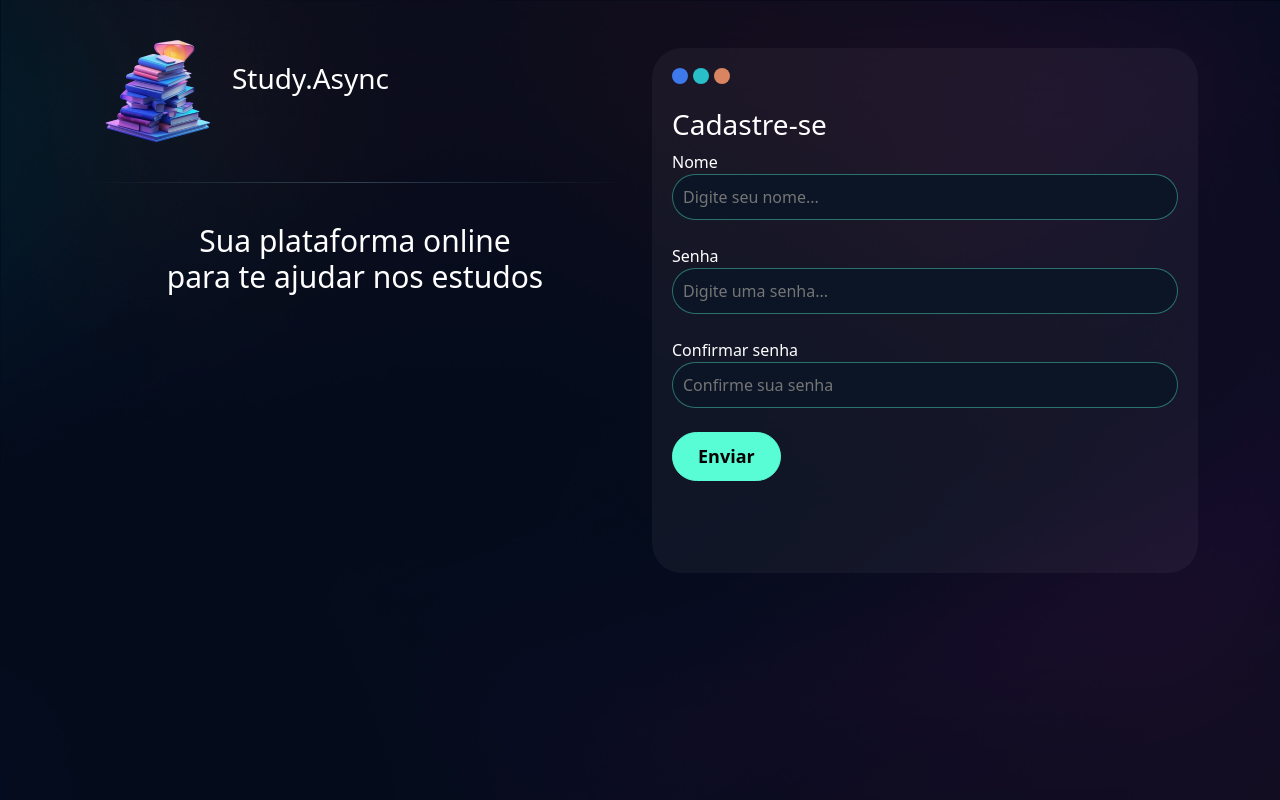
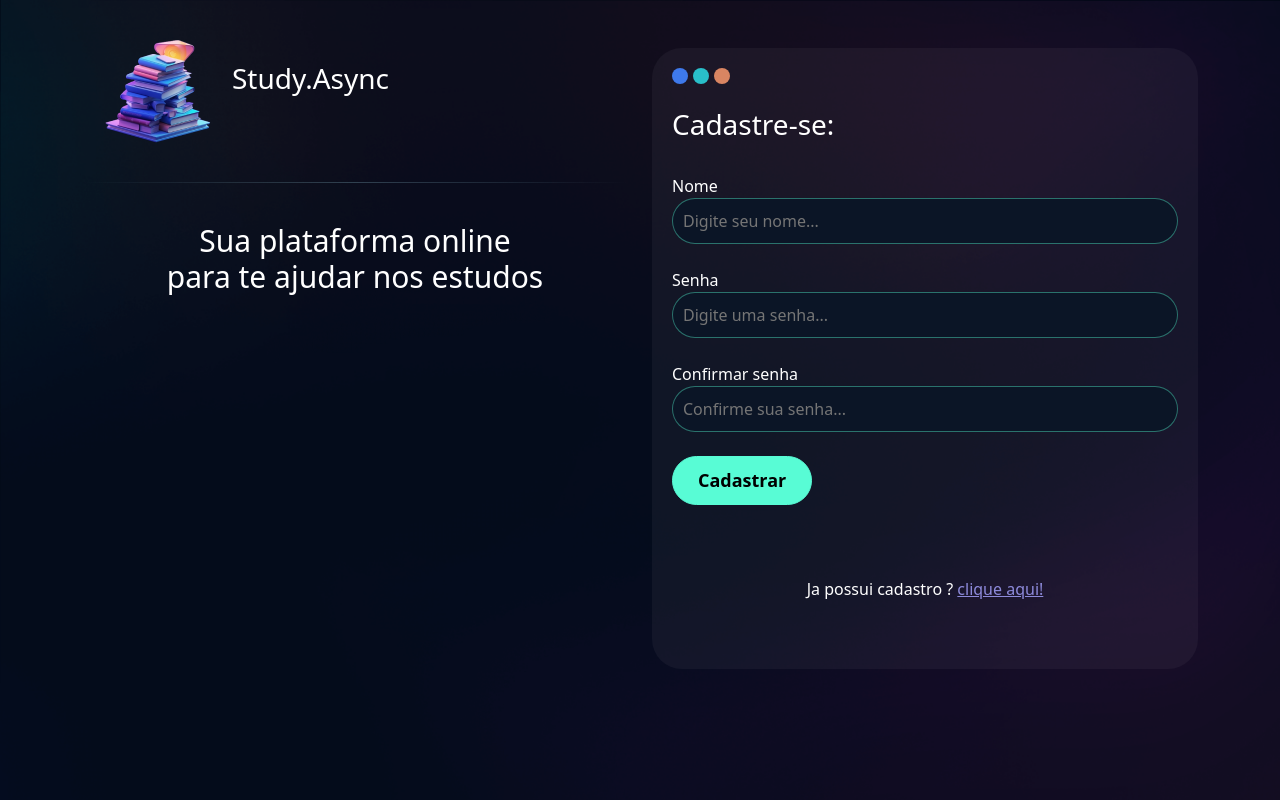
Before and after one commit to JoseJr0207/Projeto_PYSTACK_WEEK_9.0, a Django app: page /usuarios/cadastro/ in a window 1280 px wide. Run offline with Django 5.2, Linux system fonts and the light colour scheme.

Commit message:
feat: add redirect phrases

```diff
--- a/templates/static/usuarios/css/cadastro.css
+++ b/templates/static/usuarios/css/cadastro.css
@@ -85,3 +85,17 @@
     align-items: center;
     text-align: center;
 }
+
+.link-cadastro {
+    text-decoration: underline;
+    color: rgb(141, 138, 218);
+    cursor: pointer;
+}
+
+.link-cadastro:hover {
+    color: rgb(251, 251, 251);
+}
+
+.ja-possui-cadastro {
+    text-align: center;
+}
--- a/usuarios/templates/cadastro.html
+++ b/usuarios/templates/cadastro.html
@@ -33,7 +33,9 @@
  <div class="circle c3"></div>
  </div>
 <br>
-<h3>Cadastre-se</h3>
+<h3>Cadastre-se:</h3>
+<br>
+
 {% if messages %}
    {% for message in messages %}
       <section class="alert {{message.tags}}">
@@ -51,15 +53,21 @@
  <br>
 <br>
 <label>Confirmar senha</label>
- <input type="password" class="input-form" name="confirmar_senha" id="" placeholder="Confirme sua senha">
+ <input type="password" class="input-form" name="confirmar_senha" id="" placeholder="Confirme sua senha...">
  <br>
 <br>
-<input type="submit" value="Enviar" class="btn-cadastro">
+<input type="submit" value="Cadastrar" class="btn-cadastro">
  <br>
 <br>
 <br>
 <br>
  </form>
+ <div class="ja-possui-cadastro">
+    <span>Ja possui cadastro ? <a href="{% url 'login' %}" class="link-cadastro">clique aqui!</a></span>
+ </div>
+
+ <br>
+ <br>
  </div>
  </div>
  </div>
```
Also changed, not shown: usuarios/templates/login.html (+9 -3 lines), db.sqlite3.
